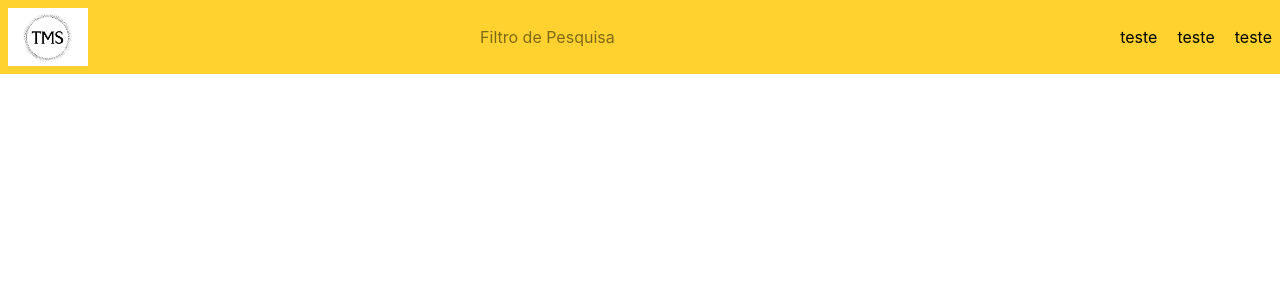
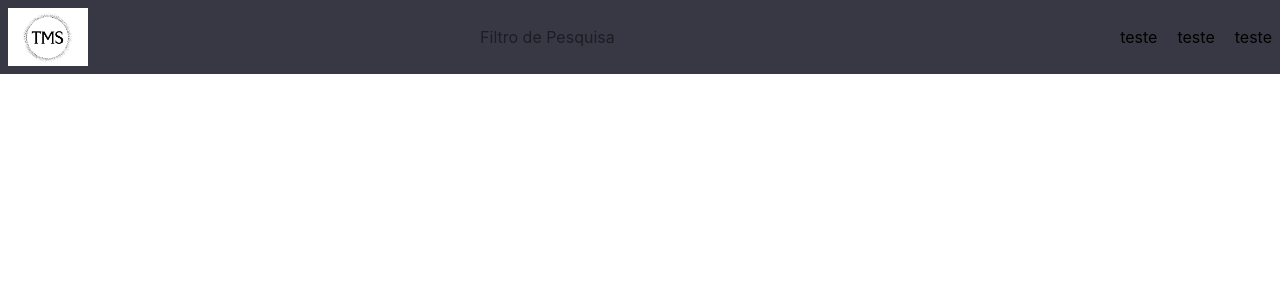
Before and after one commit to Tailson-Santos/E-commerce, a React (Vite) app: page / in a window 1280 px wide. Shown: the top 300 px of the page. Built offline with nearby package versions, Linux system fonts and the light colour scheme; no server answers.

Commit message:
atualizando css header

```diff
--- a/src/assets/componentes/Header.jsx
+++ b/src/assets/componentes/Header.jsx
@@ -4,7 +4,7 @@ import {Filtro} from '../componentes/Filtro'
 
 export function Header(){
     return(
-        <header className='flex justify-between items-center p-2  bg-amber-300'>
+        <header className='flex justify-between items-center p-2 bg-[var(--color-secondary)]'>
             <div>
                 <img src={logo} alt="logo-img" width={80}/>
             </div>
--- a/src/assets/componentes/Loading.css
+++ b/src/assets/componentes/Loading.css
@@ -1,3 +1,5 @@
+
+
 .loader {
   width: 50px;
   --b: 8px;
```
